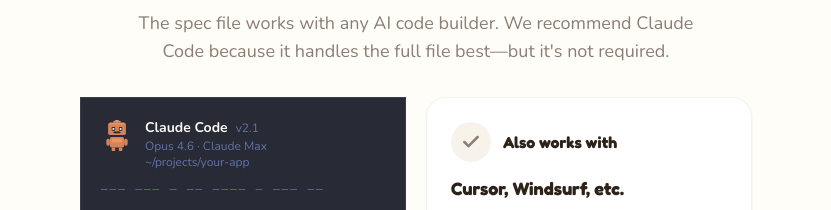
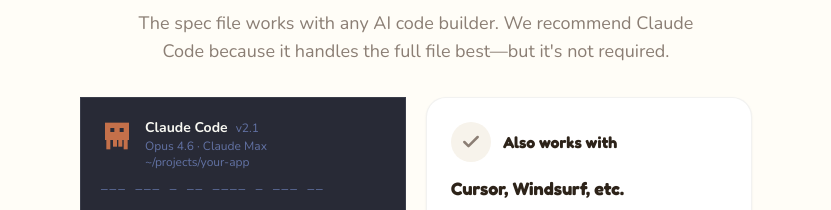
Before and after one commit to lordshua1337/cash-cow, a Next.js app: page / in a window 1280 px wide. Shown: the part 6080-6290 px from the top of the page, without its empty margins (224-1055 px from the left). Built offline with nearby package versions, Linux system fonts and the light colour scheme.

Commit message:
feat: match Claude Code mascot to actual pixel robot design

```diff
--- a/src/app/page.tsx
+++ b/src/app/page.tsx
@@ -745,23 +745,17 @@
                 {/* Header: mascot + Claude Code title */}
                 <div className="flex items-start gap-3 mb-3">
                   {/* Pixel robot mascot */}
-                  <svg width="32" height="32" viewBox="0 0 36 36" fill="none" xmlns="http://www.w3.org/2000/svg" className="flex-shrink-0 mt-0.5">
-                    <rect x="16" y="0" width="4" height="3" fill="#e8956a" />
-                    <rect x="14" y="1" width="2" height="2" fill="#e8956a" />
-                    <rect x="20" y="1" width="2" height="2" fill="#e8956a" />
-                    <rect x="8" y="3" width="20" height="14" rx="2" fill="#d4845a" />
-                    <rect x="10" y="3" width="16" height="2" fill="#e8956a" />
-                    <rect x="12" y="8" width="4" height="4" rx="1" fill="#282a36" />
-                    <rect x="20" y="8" width="4" height="4" rx="1" fill="#282a36" />
-                    <rect x="13" y="9" width="2" height="2" fill="#f8f8f2" />
-                    <rect x="21" y="9" width="2" height="2" fill="#f8f8f2" />
-                    <rect x="14" y="13" width="8" height="2" rx="1" fill="#282a36" />
-                    <rect x="10" y="19" width="16" height="12" rx="2" fill="#d4845a" />
-                    <rect x="12" y="21" width="12" height="4" rx="1" fill="#e8956a" />
-                    <rect x="6" y="21" width="4" height="8" rx="2" fill="#d4845a" />
-                    <rect x="26" y="21" width="4" height="8" rx="2" fill="#d4845a" />
-                    <rect x="12" y="31" width="4" height="4" rx="1" fill="#d4845a" />
-                    <rect x="20" y="31" width="4" height="4" rx="1" fill="#d4845a" />
+                  <svg width="32" height="32" viewBox="0 0 24 24" fill="none" xmlns="http://www.w3.org/2000/svg" className="flex-shrink-0 mt-0.5">
+                    {/* Head */}
+                    <rect x="3" y="2" width="18" height="13" fill="#c4704a" />
+                    {/* Eyes */}
+                    <rect x="7" y="6" width="3" height="3" fill="#282a36" />
+                    <rect x="14" y="6" width="3" height="3" fill="#282a36" />
+                    {/* Legs */}
+                    <rect x="4" y="15" width="3" height="7" fill="#c4704a" />
+                    <rect x="9" y="15" width="3" height="5" fill="#c4704a" />
+                    <rect x="13" y="15" width="3" height="5" fill="#c4704a" />
+                    <rect x="17" y="15" width="3" height="7" fill="#c4704a" />
                   </svg>
                   <div>
                     <div className="flex items-center gap-2">
```
